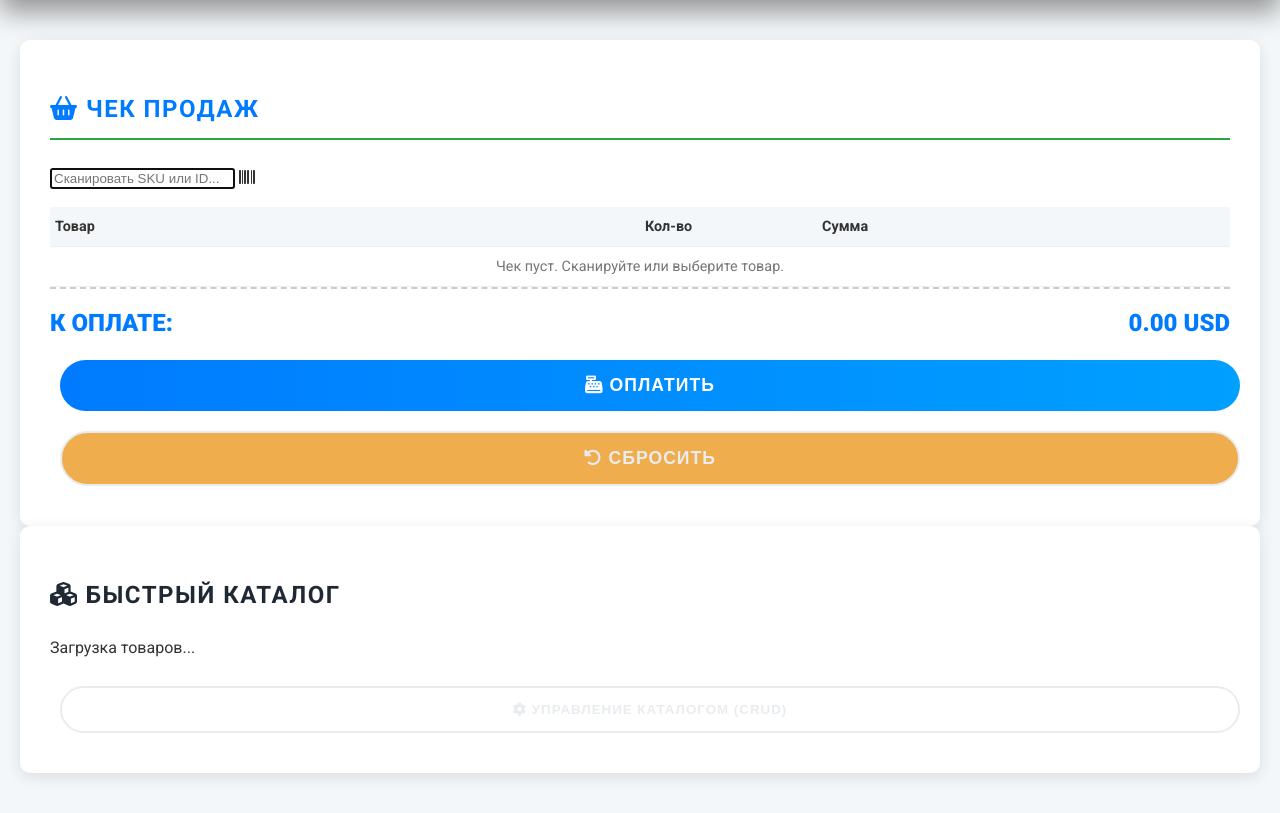
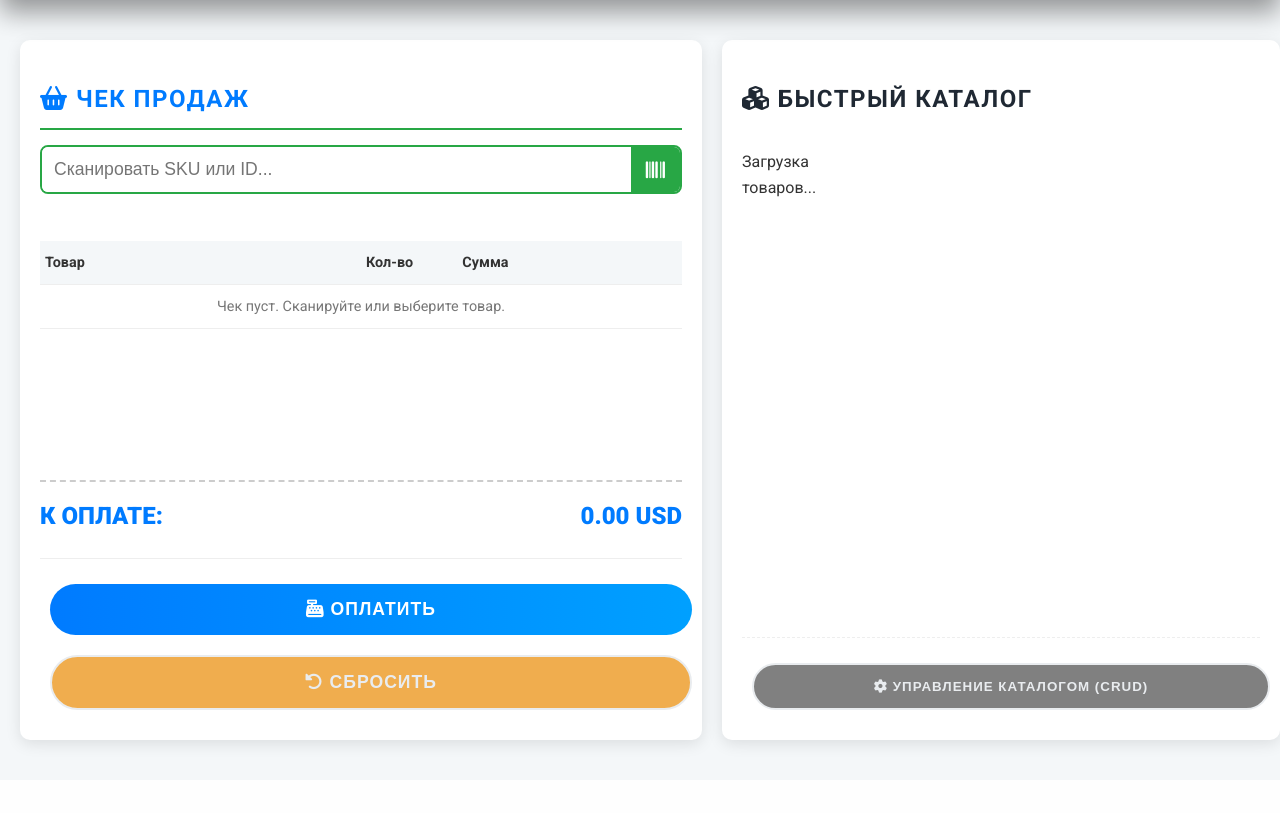
Before and after one commit to Oleg637-droid/lichnie-phoekti, a FastAPI app: page /pos in a window 1280 px wide. Shown: the part 97-910 px from the top of the page. After the commit the page ends 850 px from the top, so only its background shows below. Run offline with FastAPI, Linux system fonts and the light colour scheme.

Commit message:
Update style.css

```diff
--- a/frontend/static/style.css
+++ b/frontend/static/style.css
@@ -682,3 +682,164 @@ h1, h2, h3 {
     border-radius: 8px;
     background: #f9f9f9;
 }
+/* --- СТИЛИ POS-ТЕРМИНАЛА (v3: Касса + Кнопки Каталога) --- */
+
+.pos-grid-container-v3 {
+    display: grid;
+    /* Касса (55%), Каталог (45%) */
+    grid-template-columns: 55% 45%;
+    gap: 20px;
+    height: calc(100vh - 100px); /* Высота контейнера, чтобы избежать прокрутки страницы */
+}
+
+.pos-cart-panel-v3, .pos-catalog-panel-v3 {
+    padding: 20px;
+    height: 100%;
+    display: flex;
+    flex-direction: column;
+}
+
+/* Касса */
+.panel-title-cart {
+    color: var(--primary-color);
+    margin-bottom: 15px;
+}
+
+.scan-group {
+    display: flex;
+    margin-bottom: 15px;
+    border: 2px solid var(--secondary-color);
+    border-radius: 8px;
+    overflow: hidden;
+}
+
+.scan-group input {
+    flex-grow: 1;
+    border: none;
+    padding: 12px;
+    font-size: 1.1em;
+    outline: none;
+}
+
+.scan-group .scan-label {
+    background-color: var(--secondary-color);
+    color: white;
+    padding: 12px 15px;
+    font-size: 1.2em;
+    display: flex;
+    align-items: center;
+}
+
+.cart-items-container-v3 {
+    flex-grow: 1;
+    overflow-y: auto;
+    margin-bottom: 10px;
+}
+
+.cart-table th, .cart-table td {
+    padding: 10px 5px;
+}
+
+.cart-table .item-name {
+    /* Чтобы длинные названия не ломали макет */
+    white-space: nowrap;
+    overflow: hidden;
+    text-overflow: ellipsis;
+    max-width: 0;
+}
+
+.payment-actions {
+    margin-top: 15px;
+    border-top: 1px solid #eee;
+    padding-top: 15px;
+}
+
+/* Каталог (Правая сторона) */
+.panel-title-catalog {
+    color: var(--dark-bg);
+    margin-bottom: 15px;
+}
+
+.product-list-buttons {
+    flex-grow: 1;
+    display: grid;
+    grid-template-columns: repeat(auto-fill, minmax(120px, 1fr)); /* Кнопки 120px */
+    gap: 10px;
+    overflow-y: auto;
+    padding-right: 5px;
+}
+
+.product-button {
+    background-color: #f4f7f9;
+    color: var(--dark-bg);
+    border: 1px solid #ddd;
+    border-radius: 8px;
+    padding: 10px 5px;
+    font-size: 0.85em;
+    font-weight: 600;
+    text-align: center;
+    cursor: pointer;
+    transition: background-color 0.2s, transform 0.1s;
+    overflow: hidden;
+    text-overflow: ellipsis;
+    white-space: nowrap;
+}
+
+.product-button:hover {
+    background-color: var(--secondary-color);
+    color: white;
+}
+
+.product-button:active {
+    transform: scale(0.98);
+}
+
+.management-controls {
+    margin-top: 20px;
+    padding-top: 15px;
+    border-top: 1px dashed #eee;
+}
+
+.management-toggle {
+    background-color: #808080 !important;
+}
+
+/* Модальное окно Управления (CRUD) */
+.modal-content.large-modal {
+    max-width: 900px; /* Шире для двух колонок */
+    margin: 3% auto;
+}
+
+.crud-grid {
+    display: grid;
+    grid-template-columns: 40% 60%;
+    gap: 30px;
+}
+
+.crud-form-box {
+    padding: 15px;
+    border-right: 1px solid #eee;
+}
+
+.crud-list-box {
+    padding: 15px;
+}
+
+.crud-list {
+    max-height: 400px;
+    overflow-y: auto;
+    border: 1px solid #eee;
+    border-radius: 5px;
+}
+
+.crud-item {
+    display: flex;
+    justify-content: space-between;
+    padding: 10px;
+    border-bottom: 1px solid #f4f4f4;
+    cursor: pointer;
+}
+
+.crud-item:hover {
+    background-color: #f9f9f9;
+}
```
